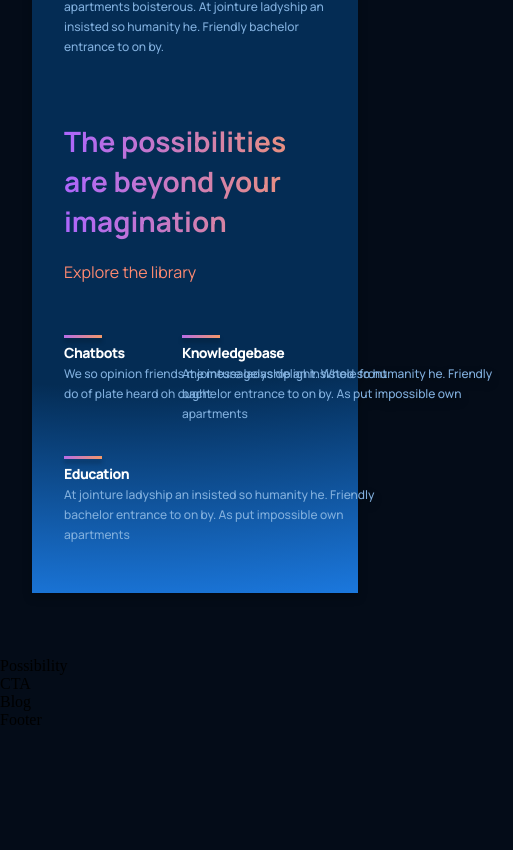
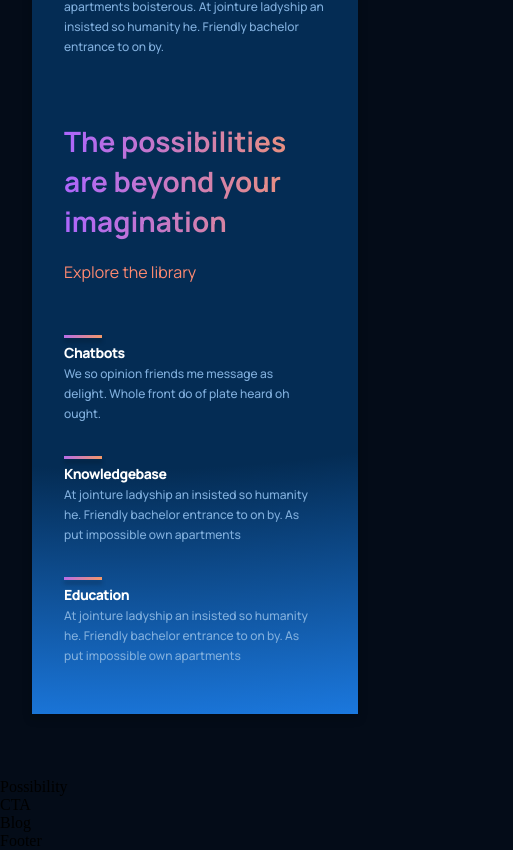
Before and after one commit to SaadJamilAkhtar/react-modern-ui, a React (Create React App) app: page / in a window 390 px wide. Shown: the part 1571-2421 px from the top of the page, 513 px wide, since content can reach past the window. Before the commit the page ends 2300 px from the top, so only its background shows below. Built offline with nearby package versions, Linux system fonts and the light colour scheme.

Commit message:
Updated WhatGPT styles

```diff
--- a/src/containers/whatGPT3/whatgtp.css
+++ b/src/containers/whatGPT3/whatgtp.css
@@ -88,10 +88,21 @@
     }
 }
 
-@media screen and (max-width: 850px) {
+@media screen and (max-width: 895px) {
     .gpt3__whatgpt3-container .gpt3__feature-container__feature .gpt3__feature-container_feature-text {
-        min-width: 85vw;
+        min-width: 65vw;
     }
+}
+
+@media screen and (max-width: 550px) {
+    .gpt3__whatgpt3-container{
+        display: flex;
+        flex-wrap: wrap;
+        flex-direction: column;
+    }
+    /*.gpt3__whatgpt3-container .gpt3__feature-container__feature .gpt3__feature-container_feature-text {*/
+    /*    min-width: 65vw;*/
+    /*}*/
 }
 
 @media screen and (max-width: 650px) {
```
